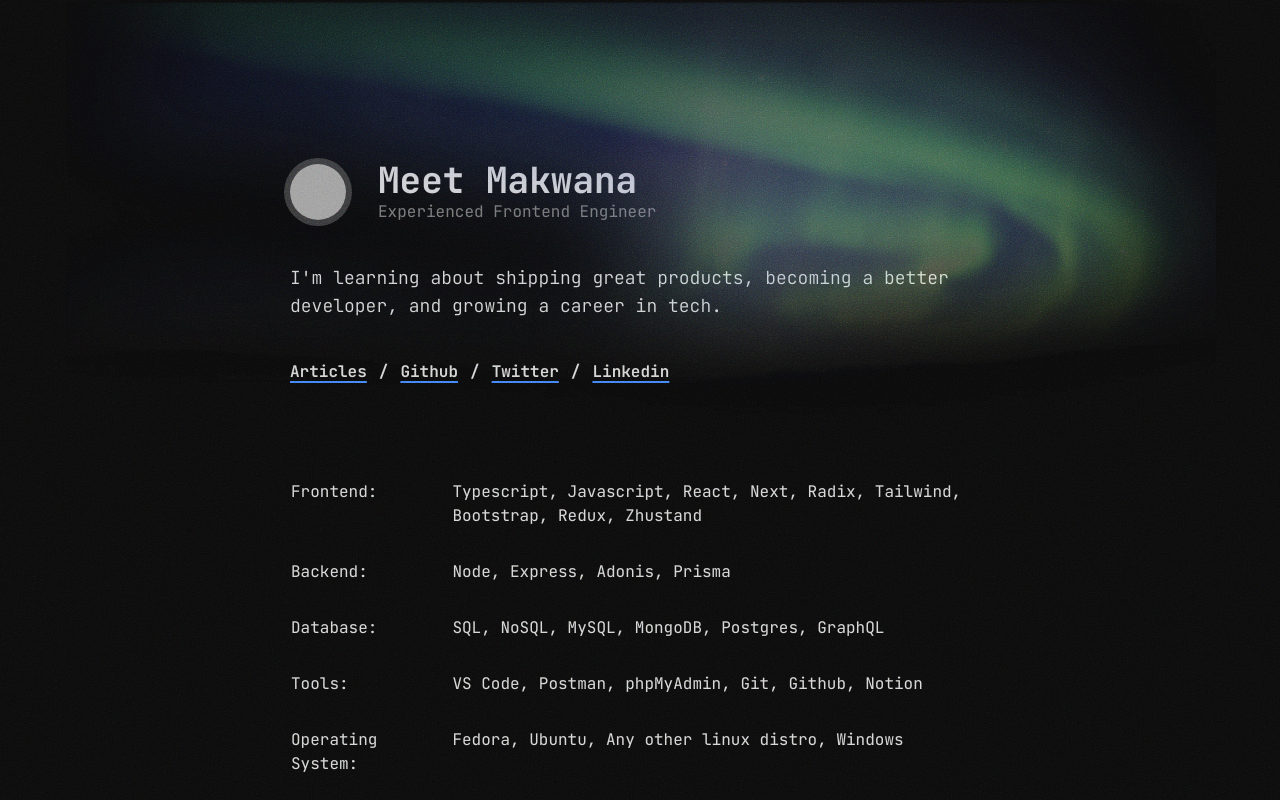
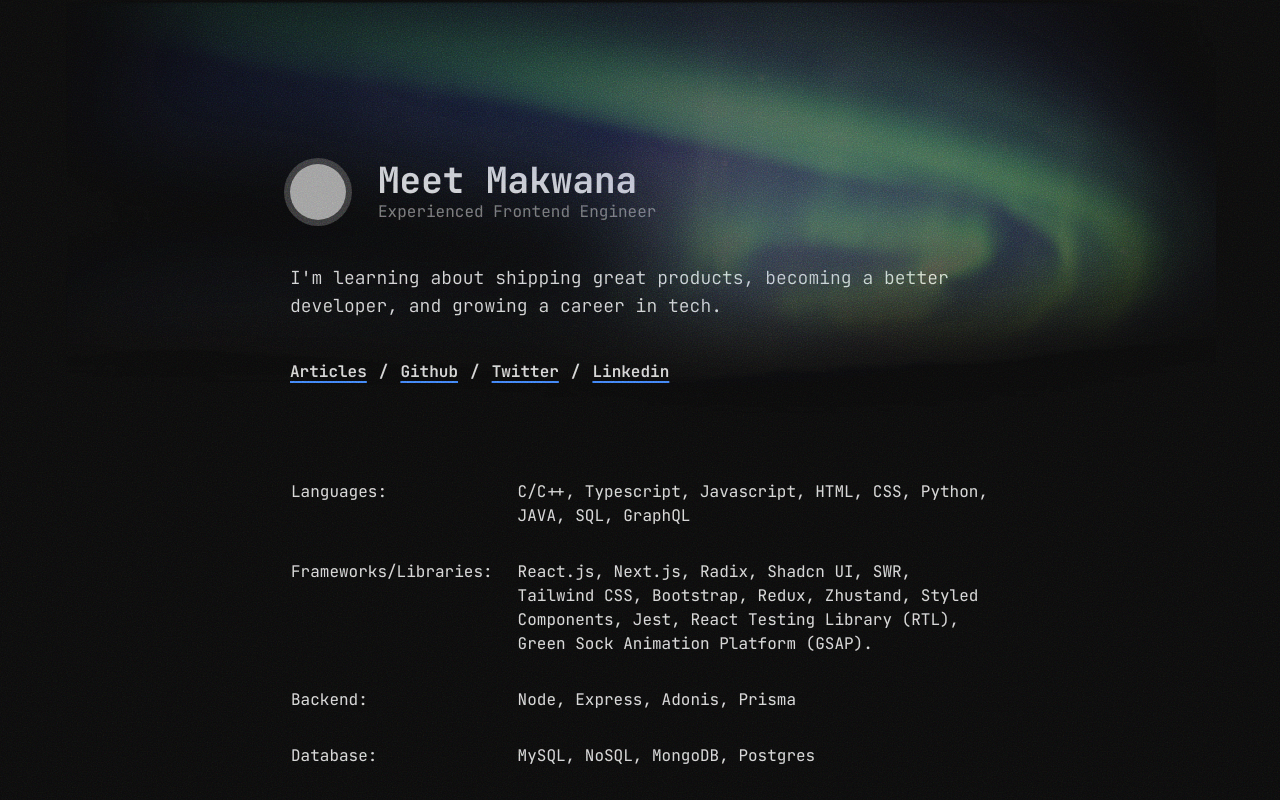
Before and after one commit to meetmakwana7396/portfolio, a Next.js app: page / in a window 1280 px wide. Shown: the top 800 px of the page. Built offline with nearby package versions, Linux system fonts and the light colour scheme; no server answers; grey boxes are pictures that could not be loaded.

Commit message:
Updated skills section

```diff
--- a/components/landing-page/technology-section.tsx
+++ b/components/landing-page/technology-section.tsx
@@ -7,10 +7,18 @@ export default function TechnologySection() {
       <table id="skills-table">
         <tbody>
           <tr className="py-4 align-top">
-            <td>Frontend:</td>
+            <td>Languages:</td>
             <td className="ps-6">
-              Typescript, Javascript, React, Next, Radix, Tailwind, Bootstrap,
-              Redux, Zhustand
+              C/C++, Typescript, Javascript, HTML, CSS, Python, JAVA, SQL,
+              GraphQL
+            </td>
+          </tr>
+          <tr className="py-4 align-top">
+            <td>Frameworks/Libraries:</td>
+            <td className="ps-6">
+              React.js, Next.js, Radix, Shadcn UI, SWR, Tailwind CSS, Bootstrap,
+              Redux, Zhustand, Styled Components, Jest, React Testing
+              Library (RTL), Green Sock Animation Platform (GSAP).
             </td>
           </tr>
           <tr className="py-4 align-top">
@@ -19,20 +27,18 @@ export default function TechnologySection() {
           </tr>
           <tr className="py-4 align-top">
             <td>Database:</td>
-            <td className="ps-6">
-              SQL, NoSQL, MySQL, MongoDB, Postgres, GraphQL
-            </td>
+            <td className="ps-6">MySQL, NoSQL, MongoDB, Postgres</td>
           </tr>
           <tr className="py-4 align-top">
             <td>Tools:</td>
             <td className="ps-6">
-              VS Code, Postman, phpMyAdmin, Git, Github, Notion
+              VS Code, Postman, phpMyAdmin, Git, Github, Notion, Vercel.
             </td>
           </tr>
           <tr className="py-4 align-top">
             <td>Operating System:</td>
             <td className="ps-6">
-              Fedora, Ubuntu, Any other linux distro, Windows
+              Manjaro, Fedora, Ubuntu, Any other linux distro, Windows
             </td>
           </tr>
         </tbody>
```
